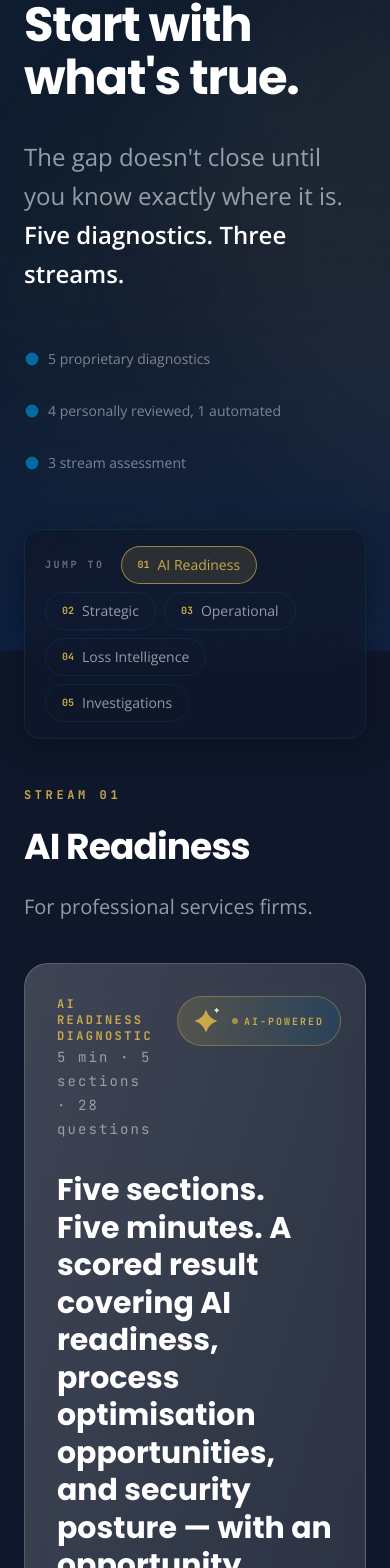
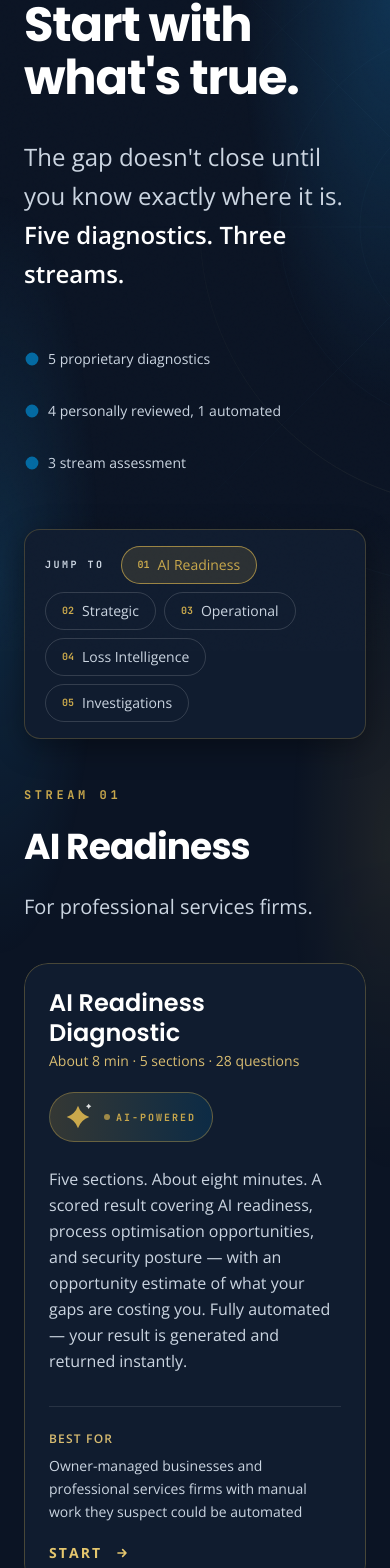
Before and after one commit to Brad9474/BW-Advisory-Website, a React (Vite) app: page /diagnostics in a window 390 px wide. Shown: the part 193-1761 px from the top of the page. Built offline with nearby package versions, Linux system fonts and the light colour scheme; no server answers.

Commit message:
feat(diagnostics): improve page depth and align timing

```diff
--- a/src/pages/Diagnostics.jsx
+++ b/src/pages/Diagnostics.jsx
@@ -19,8 +19,8 @@ const groups = [
         num: "01",
         badge: "AI Readiness Diagnostic",
         audience: "Owner-managed businesses and professional services firms with manual work they suspect could be automated",
-        duration: "5 min · 5 sections · 28 questions",
-        desc: "Five sections. Five minutes. A scored result covering AI readiness, process optimisation opportunities, and security posture — with an opportunity estimate of what your gaps are costing you. Fully automated — your result is generated and returned instantly.",
+        duration: "About 8 min · 5 sections · 28 questions",
+        desc: "Five sections. About eight minutes. A scored result covering AI readiness, process optimisation opportunities, and security posture — with an opportunity estimate of what your gaps are costing you. Fully automated — your result is generated and returned instantly.",
         href: "/ai-readiness",
         internal: true,
         icon: "/ai-icon.svg",
@@ -111,27 +111,27 @@ const DiagnosticCardBody = ({ item }) => (
     {!item.comingSoon && (
       <div className="absolute -inset-1 bg-gradient-to-br from-[#C9A84C]/40 to-accent/20 rounded-3xl opacity-0 group-hover:opacity-50 transition-all duration-700 blur-lg"></div>
     )}
-    <div className={`relative bg-gradient-to-br from-white/20 via-white/15 to-white/10 backdrop-blur-md border border-white/20 rounded-3xl p-8 md:p-10 lg:p-12 transition-all duration-500 flex flex-col h-full ${item.comingSoon ? 'opacity-70' : 'group-hover:border-[#C9A84C]/50 group-hover:bg-white/22'}`}>
-      <div className="flex items-start justify-between mb-8 gap-6">
+    <div className={`relative bg-[#101C2F] border border-[#C9A84C]/30 rounded-3xl p-6 md:p-8 lg:p-10 transition-colors duration-300 flex flex-col h-full shadow-[0_16px_48px_rgba(0,0,0,0.2)] ${item.comingSoon ? 'opacity-70' : 'group-hover:border-[#C9A84C]/60 group-hover:bg-[#14243B]'}`}>
+      <div className="flex flex-wrap items-start justify-between mb-6 gap-5">
         <div className="space-y-3">
-          <p className="text-[#C9A84C] font-mono tracking-[0.2em] text-xs uppercase font-bold">{item.badge}</p>
-          <span className="text-silver/70 font-light text-sm font-mono tracking-[0.15em]">{item.duration}</span>
+          <h3 className="text-white font-display text-2xl md:text-3xl leading-tight font-semibold">{item.badge}</h3>
+          <span className="text-[#D8BC71] text-sm">{item.duration}</span>
         </div>
         {cardGlyph(item)}
       </div>
 
-      <h3 className="font-display font-bold text-3xl md:text-4xl text-white mb-8 leading-tight flex-1">
+      <p className="text-base md:text-lg text-[#CBD5E1] mb-8 leading-relaxed flex-1 max-w-4xl">
         {item.desc}
-      </h3>
+      </p>
 
-      <div className="flex items-end justify-between pt-8 border-t border-accent/15 mt-auto">
-        <p className="text-silver/70 text-xs font-mono tracking-widest uppercase font-bold">{item.audience}</p>
+      <div className="flex flex-wrap items-end justify-between gap-5 pt-6 border-t border-white/10 mt-auto">
+        <p className="text-[#CBD5E1] text-sm leading-relaxed max-w-lg"><span className="block text-[#D8BC71] text-xs font-semibold uppercase tracking-widest mb-2">Best for</span>{item.audience}</p>
         {item.comingSoon ? (
           <span className="text-silver/60 font-mono text-xs tracking-[0.15em] uppercase font-bold">
             {item.ctaLabel || "Coming 2026"}
           </span>
         ) : (
-          <span className="flex items-center gap-3 text-[#C9A84C] font-bold text-sm tracking-[0.15em] uppercase group-hover:gap-4 transition-all duration-300">
+          <span className="flex items-center gap-3 text-[#E4C66E] font-bold text-sm tracking-[0.15em] uppercase group-hover:gap-4 transition-all duration-300 shrink-0">
             <span>{item.ctaLabel || "Start"}</span>
             <svg className="w-4 h-4 transform group-hover:translate-x-1 transition-transform duration-300" fill="none" stroke="currentColor" viewBox="0 0 24 24">
               <path strokeLinecap="round" strokeLinejoin="round" strokeWidth="2.5" d="M13 7l5 5m0 0l-5 5m5-5H6" />
@@ -143,25 +143,26 @@ const DiagnosticCardBody = ({ item }) => (
   </>
 );
 
-const DiagnosticCard = ({ item }) => {
-  const className = "diag-card group relative overflow-hidden h-full flex flex-col scroll-mt-32";
+const DiagnosticCard = ({ item, scrollOffset }) => {
+  const className = "diag-card group relative overflow-hidden h-full flex flex-col rounded-3xl focus-visible:outline focus-visible:outline-2 focus-visible:outline-offset-4 focus-visible:outline-[#E4C66E]";
+  const style = { scrollMarginTop: scrollOffset };
   const handleClick = () => posthog.capture('diagnostic_card_clicked', { diagnostic: item.id, badge: item.badge });
   if (item.comingSoon) {
     return (
-      <div id={item.id} className={className} aria-disabled="true">
+      <div id={item.id} className={className} style={style} aria-disabled="true">
         <DiagnosticCardBody item={item} />
       </div>
     );
   }
   if (item.internal) {
     return (
-      <Link id={item.id} to={item.href} onClick={handleClick} className={className}>
+      <Link id={item.id} to={item.href} onClick={handleClick} className={className} style={style}>
         <DiagnosticCardBody item={item} />
       </Link>
     );
   }
   return (
-    <a id={item.id} href={item.href} onClick={handleClick} className={className}>
+    <a id={item.id} href={item.href} onClick={handleClick} className={className} style={style}>
       <DiagnosticCardBody item={item} />
     </a>
   );
@@ -234,11 +235,40 @@ const Diagnostics = () => {
   }, []);
 
   return (
-  <div className="bg-primary min-h-screen">
+  <div className="relative z-10 isolate bg-[#0B1424] min-h-screen">
+    <style>{`
+      .diagnostics-atmosphere {
+        position: absolute; inset: 0 0 auto; height: 1600px; max-height: 100%;
+        overflow: hidden; pointer-events: none;
+        background:
+          radial-gradient(ellipse 45% 30% at 100% 12%, rgba(24, 109, 168, .34), transparent 85%),
+          radial-gradient(ellipse 30% 28% at 0% 48%, rgba(26, 102, 151, .25), transparent 85%),
+          radial-gradient(ellipse 30% 25% at 100% 65%, rgba(201, 168, 76, .1), transparent 85%);
+        mask-image: linear-gradient(#000 65%, transparent);
+      }
+      .diagnostics-contours {
+        position: absolute; top: 80px; right: -180px; width: 760px; height: 760px;
+        opacity: .48; mask-image: linear-gradient(to right, transparent, #000);
+      }
+      @media (max-width: 767px) {
+        .diagnostics-contours { right: -430px; opacity: .24; }
+      }
+    `}</style>
+    <div aria-hidden="true" className="diagnostics-atmosphere">
+      <svg className="diagnostics-contours" viewBox="0 0 760 760" fill="none" focusable="false">
+        <g stroke="#65ACD2" strokeOpacity=".35">
+          <circle cx="420" cy="340" r="120" /><circle cx="420" cy="340" r="200" />
+          <circle cx="420" cy="340" r="280" /><circle cx="420" cy="340" r="360" />
+          <path d="M420 0 V700 M40 340 H760 M150 70 L690 610 M150 610 L690 70" />
+        </g>
+        <g stroke="#D8BC71" strokeOpacity=".6">
+          <path d="M420 140 A200 200 0 0 1 620 340 M140 340 A280 280 0 0 0 420 620" />
+        </g>
+        <g fill="#D8BC71"><circle cx="620" cy="340" r="3" /><circle cx="420" cy="620" r="3" /></g>
+      </svg>
+    </div>
     {/* ── HERO ── */}
     <section className="relative pt-36 md:pt-44 pb-10 md:pb-14 px-6 w-full z-10 overflow-hidden">
-      <div className="absolute top-0 right-1/4 w-[500px] h-[500px] bg-[#0369A1]/5 rounded-full blur-3xl pointer-events-none"></div>
-      <div className="absolute bottom-0 left-1/2 w-[600px] h-[600px] bg-silver/5 rounded-full blur-3xl pointer-events-none"></div>
 
       <div className="max-w-7xl mx-auto space-y-14 relative z-10">
         <div className="space-y-8">
@@ -246,13 +276,13 @@ const Diagnostics = () => {
           <h1 className="diag-hero-elem font-display font-bold text-5xl md:text-6xl lg:text-7xl text-white tracking-tight leading-[1.1]">
             Start with what's true.
           </h1>
-          <p className="diag-hero-elem text-2xl md:text-3xl text-silver/75 font-light leading-relaxed max-w-5xl">
+          <p className="diag-hero-elem text-2xl md:text-3xl text-[#CBD5E1] font-normal leading-relaxed max-w-5xl">
             The gap doesn't close until you know exactly where it is.<br />
             <span className="text-white font-semibold">Five diagnostics. Three streams.</span>
           </p>
         </div>
 
-        <div className="diag-hero-elem flex flex-wrap gap-8 text-silver/60 text-sm font-light">
+        <div className="diag-hero-elem flex flex-wrap gap-8 text-[#CBD5E1] text-sm">
           <span className="flex items-center gap-2">
             <svg className="w-4 h-4 text-accent" fill="currentColor" viewBox="0 0 20 20"><path d="M10 18a8 8 0 100-16 8 8 0 000 16zm3.707-9.293a1 1 0 00-1.414-1.414L9 10.586 7.707 9.293a1 1 0 00-1.414 1.414l2 2a1 1 0 001.414 0l4-4z"/></svg>
             5 proprietary diagnostics
@@ -279,8 +309,8 @@ const Diagnostics = () => {
           className={`diag-nav ${navPinned ? 'fixed top-[110px] left-0 right-0' : 'relative'} z-40 py-4 px-6 w-full`}
         >
           <div className="max-w-7xl mx-auto">
-            <div className="flex flex-wrap items-center gap-2 md:gap-3 bg-primary/75 backdrop-blur-xl border border-accent/20 rounded-2xl px-5 py-4 shadow-[0_8px_30px_rgba(0,0,0,0.35)]">
-              <span className="text-silver/50 font-mono text-[10px] tracking-[0.25em] uppercase font-bold mr-2 shrink-0">Jump to</span>
+            <div className="flex flex-wrap items-center gap-2 md:gap-3 bg-[#101C2F] border border-[#C9A84C]/25 rounded-2xl px-5 py-4 shadow-[0_8px_30px_rgba(0,0,0,0.35)]">
+              <span className="text-[#CBD5E1] font-mono text-[10px] tracking-[0.25em] uppercase font-bold mr-2 shrink-0">Jump to</span>
               {allItems.map((item) => {
                 const isActive = activeId === item.id;
                 return (
@@ -290,7 +320,7 @@ const Diagnostics = () => {
                     className={`flex items-center gap-2 px-4 py-2 rounded-full border transition-all duration-300 text-sm font-light ${
                       isActive
                         ? 'border-[#C9A84C]/70 bg-[#C9A84C]/15 text-[#C9A84C]'
-                        : 'border-accent/20 hover:border-[#C9A84C]/60 hover:bg-white/5 text-silver/75 hover:text-[#C9A84C]'
+                        : 'border-white/15 hover:border-[#C9A84C]/60 hover:bg-white/5 text-[#CBD5E1] hover:text-[#E4C66E]'
                     }`}
                   >
                     <span className="font-mono text-[10px] text-[#C9A84C] font-bold">{item.num}</span>
@@ -312,13 +342,13 @@ const Diagnostics = () => {
               <div className="stream-header max-w-4xl space-y-6">
                 <p className="text-[#C9A84C] font-mono text-xs tracking-[0.3em] uppercase font-bold">{group.label}</p>
                 <h2 className="font-display font-bold text-4xl md:text-5xl lg:text-6xl text-white tracking-tight">{group.name}</h2>
-                <p className="text-xl md:text-2xl text-silver/75 font-light leading-relaxed">{group.desc}</p>
+                <p className="text-xl md:text-2xl text-[#CBD5E1] leading-relaxed">{group.desc}</p>
               </div>
 
               {/* Diagnostic Cards Grid */}
-              <div className="grid grid-cols-1 md:grid-cols-2 gap-8 auto-rows-fr">
+              <div className={`grid grid-cols-1 ${group.items.length > 1 ? 'md:grid-cols-2' : ''} gap-8 auto-rows-fr`}>
                 {group.items.map((item) => (
-                  <DiagnosticCard key={item.badge} item={item} />
+                  <DiagnosticCard key={item.badge} item={item} scrollOffset={navHeight + 126} />
                 ))}
               </div>
 
--- a/src/pages/Home.jsx
+++ b/src/pages/Home.jsx
@@ -572,7 +572,7 @@ const Home = () => {
           </div>
           <div className="pt-8 flex flex-col items-center gap-8">
             <div className="flex flex-wrap justify-center gap-6 md:gap-12 text-white/90 font-normal text-base">
-              {['Four written by Brad, within 24 hours', 'One automated, returned instantly', 'Eight minutes each'].map((t) => (
+              {['Four written by Brad, within 24 hours', 'One automated, returned instantly', 'About eight minutes each'].map((t) => (
                 <span key={t} className="flex items-center gap-2">
                   <svg className="w-4 h-4 flex-shrink-0" style={{ color: '#5FB4F0' }} fill="currentColor" viewBox="0 0 20 20"><path d="M10 18a8 8 0 100-16 8 8 0 000 16zm3.707-9.293a1 1 0 00-1.414-1.414L9 10.586 7.707 9.293a1 1 0 00-1.414 1.414l2 2a1 1 0 001.414 0l4-4z"/></svg>
                   {t}
```
Also changed, not shown: src/pages/AIReadiness.jsx (+53 -11 lines).
